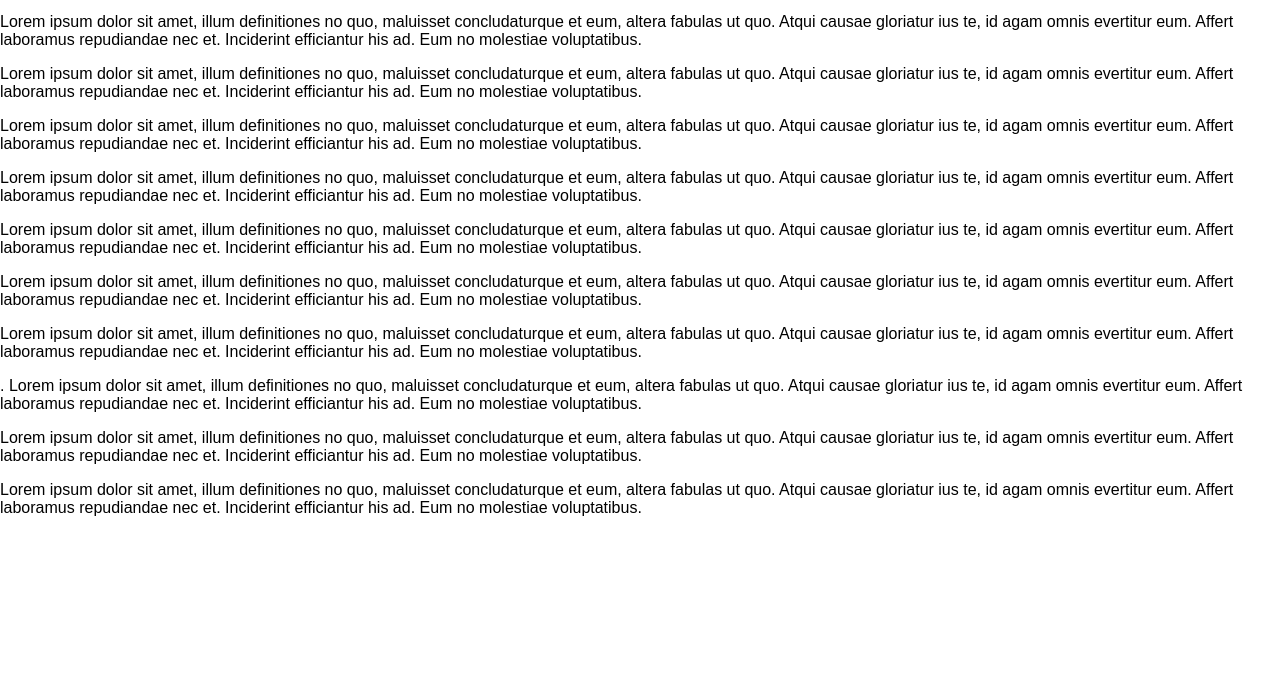
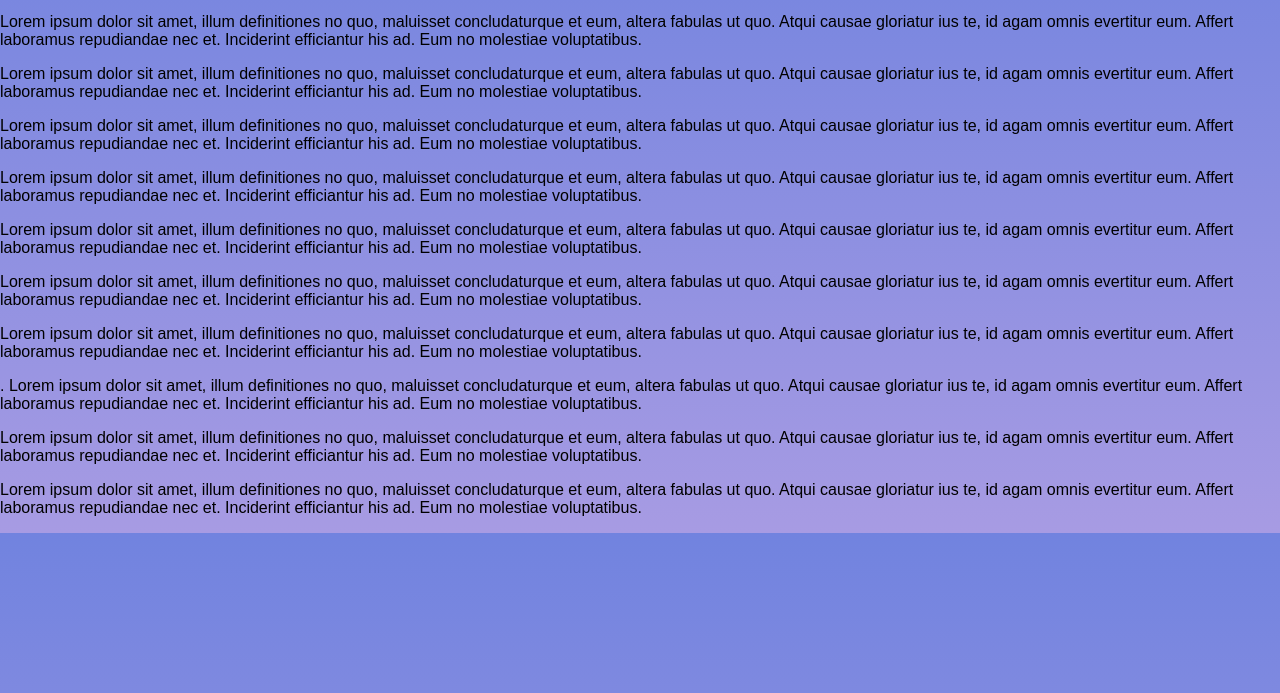
Before and after one commit to Cloiw/Portafolio, a plain HTML site: page index.html in a window 1280 px wide. Shown: the part 107-800 px from the top of the page. Drawn offline with Linux system fonts and the light colour scheme; a web font is replaced by a local one.

Commit message:
probando fondos e iconos menu

```diff
--- a/src/css/style.css
+++ b/src/css/style.css
@@ -5,6 +5,7 @@ body{
     margin: 0;
     font-family: 'Orienta', sans-serif;
     height:100%;
+    background-image: linear-gradient(#7183DF, #A79BE3);
 }
 
 /* rows */
```
Also changed, not shown: src/img/close_navbar_icon.png (added), src/img/menu_navbar_icon.png (added).
